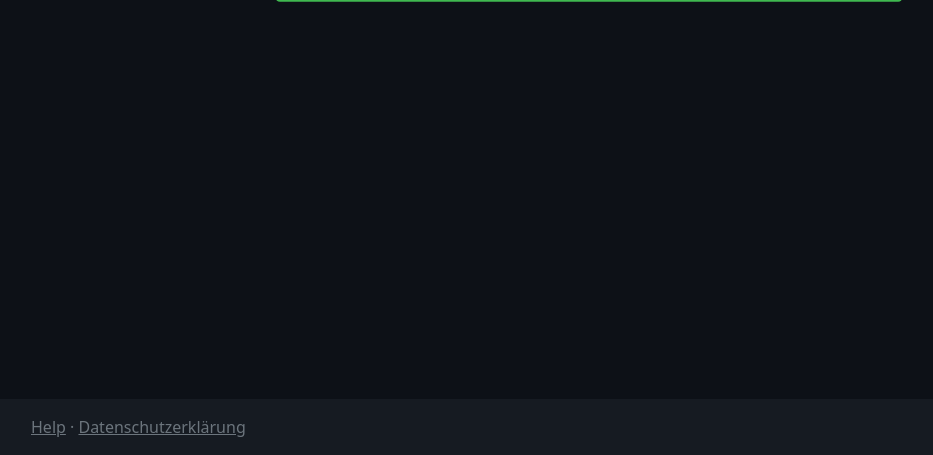
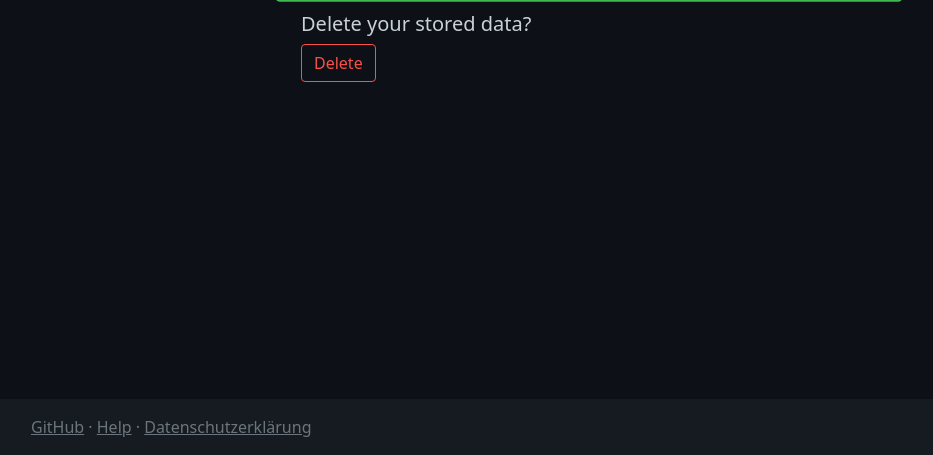
Before and after one commit to flofriday/2gPlus, a Flask app: template twogplus/templates/home.html in a window 1280 px wide. Shown: the part 345-800 px from the top of the page, without its empty margins (51-984 px from the left). Run offline with Flask 2, Linux system fonts and the light colour scheme; the template is opened without the code that fills it: values that come from a table or form of the project are taken from there, others are empty; tables that the repository leaves empty hold one stand-in row (values such as "Sample post"); some libraries are stand-ins or nearby versions.

Commit message:
add delete button for stored data, add github link

```diff
--- a/twogplus/templates/home.html
+++ b/twogplus/templates/home.html
@@ -67,4 +67,10 @@
         }
     </script>
     {% endif %}
+    {% if user %}
+    <h5>Delete your stored data?</h5>
+    <form action="{{url_for('delete_user')}}" method="post">
+        <button class="btn btn-outline-danger">Delete</button>
+    </form>
+    {% endif %}
     {% endblock %}
--- a/twogplus/templates/layout.html
+++ b/twogplus/templates/layout.html
@@ -50,6 +50,7 @@
     <footer class="footer mt-auto py-3 bg-light">
         <div class="container">
             <span class="text-muted">
+                <a class="text-muted" href="https://github.com/flofriday/2gPlus/">GitHub</a> ·
                 <a class="text-muted" href="https://www.youtube.com/watch?v=dQw4w9WgXcQ">Help</a> ·
                 <a class="text-muted" href="https://www.youtube.com/watch?v=dQw4w9WgXcQ">Datenschutzerklärung</a>
             </span>
--- a/twogplus/views.py
+++ b/twogplus/views.py
@@ -3,8 +3,10 @@ from traceback import format_exception
 import traceback
 
 from flask import session, request, flash
+from flask.helpers import url_for
 from flask.templating import render_template
 from werkzeug.exceptions import InternalServerError
+from werkzeug.utils import redirect
 
 from twogplus import app, db
 from twogplus.certificates import verify_test_cert, verify_vaccinated_cert
@@ -118,6 +120,15 @@ def handle_bad_request(e):
     )
 
 
+@app.post("/delete-user")
+def delete_user():
+    db.session.query(User).filter(User.name == session["username"]).delete()
+    db.session.commit()
+    session["username"] = None
+    flash("Deleted cookies and stored data.", "info")
+    return redirect(url_for("home"))
+
+
 @app.get("/crash-now")
 def crash_now():
     return f"{4/0}"
```
